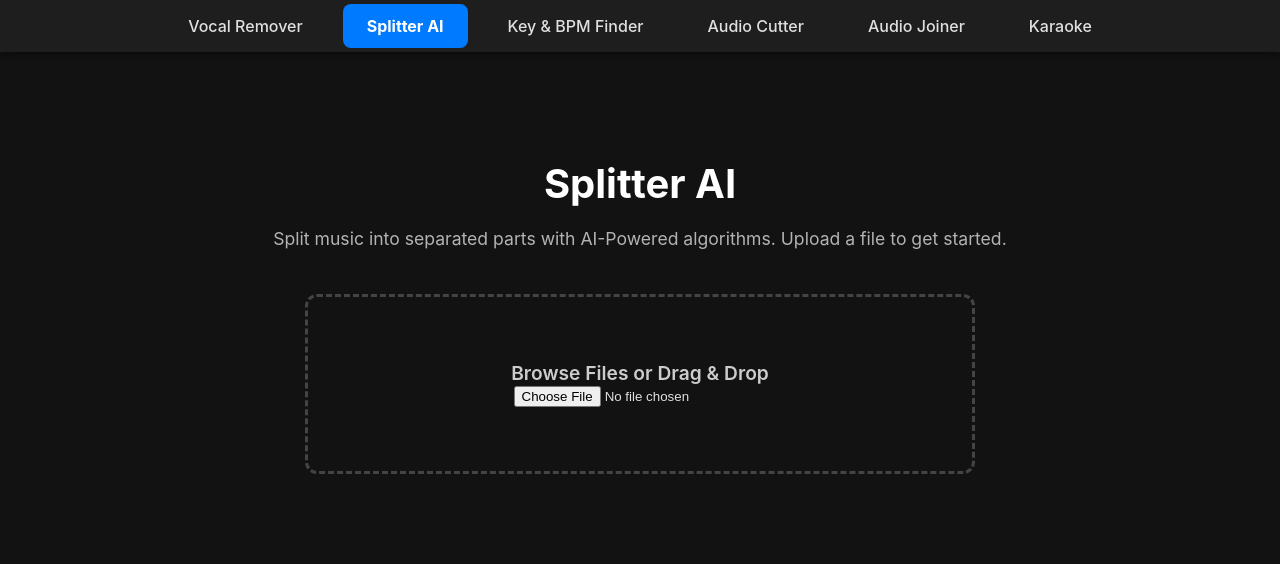
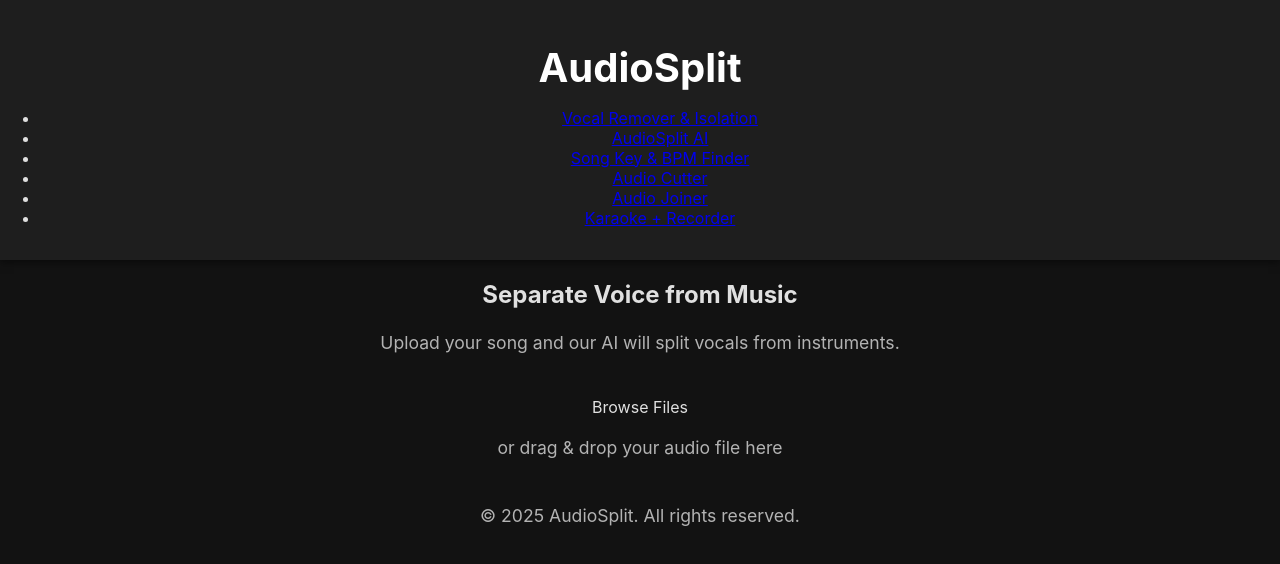
Before and after one commit to xohbeats/audiosplit, a plain HTML site: page index.html in a window 1280 px wide. Drawn offline with Linux system fonts and the light colour scheme.

Commit message:
Update index.html

```diff
--- a/index.html
+++ b/index.html
@@ -3,50 +3,77 @@
 <head>
   <meta charset="UTF-8" />
   <meta name="viewport" content="width=device-width, initial-scale=1.0" />
-  <title>Splitter AI</title>
+  <title>AudioSplit - Vocal Remover & Isolation</title>
   <link rel="stylesheet" href="style.css" />
 </head>
 <body>
   <header>
-    <nav class="navbar">
+    <h1>AudioSplit</h1>
+    <nav>
       <ul>
-        <li><a href="index.html">Vocal Remover</a></li>
-        <li><a href="splitter.html" class="active">Splitter AI</a></li>
-        <li><a href="key-bpm.html">Key & BPM Finder</a></li>
+        <li><a href="index.html" class="active">Vocal Remover & Isolation</a></li>
+        <li><a href="splitter.html">AudioSplit AI</a></li>
+        <li><a href="keyfinder.html">Song Key & BPM Finder</a></li>
         <li><a href="cutter.html">Audio Cutter</a></li>
         <li><a href="joiner.html">Audio Joiner</a></li>
-        <li><a href="karaoke.html">Karaoke</a></li>
+        <li><a href="karaoke.html">Karaoke + Recorder</a></li>
       </ul>
     </nav>
   </header>
 
-  <main class="content">
-    <h1>Splitter AI</h1>
-    <p>Split music into separated parts with AI-Powered algorithms. Upload a file to get started.</p>
-    <div class="upload-area">
-      <label for="fileUpload" class="upload-label">Browse Files or Drag & Drop</label>
-      <input type="file" id="fileUpload" accept="audio/*" />
-    </div>
+  <main>
+    <section class="upload-section">
+      <h2>Separate Voice from Music</h2>
+      <p>Upload your song and our AI will split vocals from instruments.</p>
+
+      <div class="upload-box" id="drop-area">
+        <form id="uploadForm">
+          <input type="file" id="fileElem" accept="audio/*" hidden />
+          <label class="upload-btn" for="fileElem">Browse Files</label>
+        </form>
+        <p>or drag & drop your audio file here</p>
+      </div>
+    </section>
   </main>
 
+  <footer>
+    <p>&copy; 2025 AudioSplit. All rights reserved.</p>
+  </footer>
+
   <script>
-    const uploadArea = document.querySelector('.upload-area');
-    const inputFile = document.getElementById('fileUpload');
+    const dropArea = document.getElementById('drop-area');
+    const fileElem = document.getElementById('fileElem');
 
-    uploadArea.addEventListener('dragover', (e) => {
+    dropArea.addEventListener('dragover', (e) => {
       e.preventDefault();
-      uploadArea.classList.add('dragover');
+      dropArea.classList.add('highlight');
     });
 
-    uploadArea.addEventListener('dragleave', () => {
-      uploadArea.classList.remove('dragover');
+    dropArea.addEventListener('dragleave', () => {
+      dropArea.classList.remove('highlight');
     });
 
-    uploadArea.addEventListener('drop', (e) => {
+    dropArea.addEventListener('drop', (e) => {
       e.preventDefault();
-      uploadArea.classList.remove('dragover');
-      inputFile.files = e.dataTransfer.files;
+      dropArea.classList.remove('highlight');
+      const files = e.dataTransfer.files;
+      if (files.length > 0) {
+        handleFiles(files);
+      }
     });
+
+    fileElem.addEventListener('change', (e) => {
+      const files = e.target.files;
+      if (files.length > 0) {
+        handleFiles(files);
+      }
+    });
+
+    function handleFiles(files) {
+      const file = files[0];
+      alert(`Selected file: ${file.name}`);
+      // Future: Add upload logic here
+    }
   </script>
 </body>
 </html>
```
